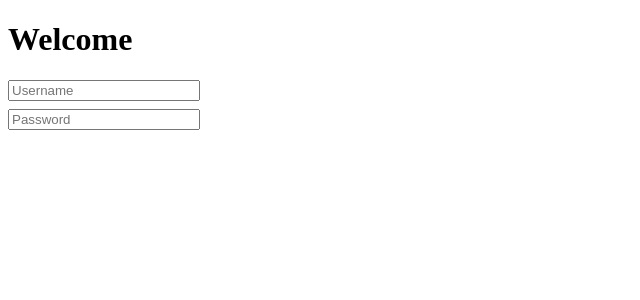
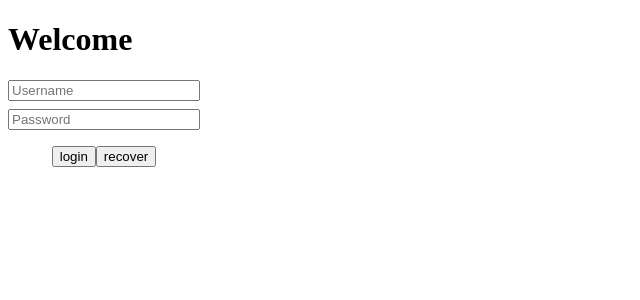
Before and after one commit to fborges42/semantic-versioning, an Angular app in the folder semantic-versioning/: page / in a window 1280 px wide. Shown: the top 300 px of the page, without its empty margins (0-640 px from the left). Built offline with nearby package versions, Linux system fonts and the light colour scheme.

Commit message:
feat: readd buttons

```diff
--- a/semantic-versioning/src/app/login/login.component.html
+++ b/semantic-versioning/src/app/login/login.component.html
@@ -4,8 +4,7 @@
   <input type="text" placeholder="Password" />
 
   <div class="d-flex row">
-    <!-- <button type="submit">login</button> -->
-    <!-- <button type="button">recover</button> -->
-    <!-- <button type="button">recover</button> -->
+    <button type="submit">login</button>
+    <button type="button">recover</button>
   </div>
 </div>
```
